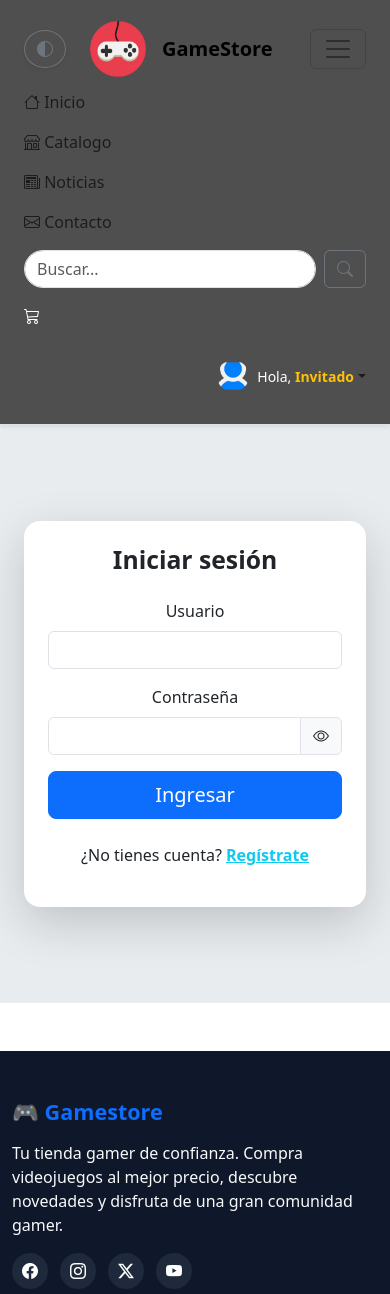
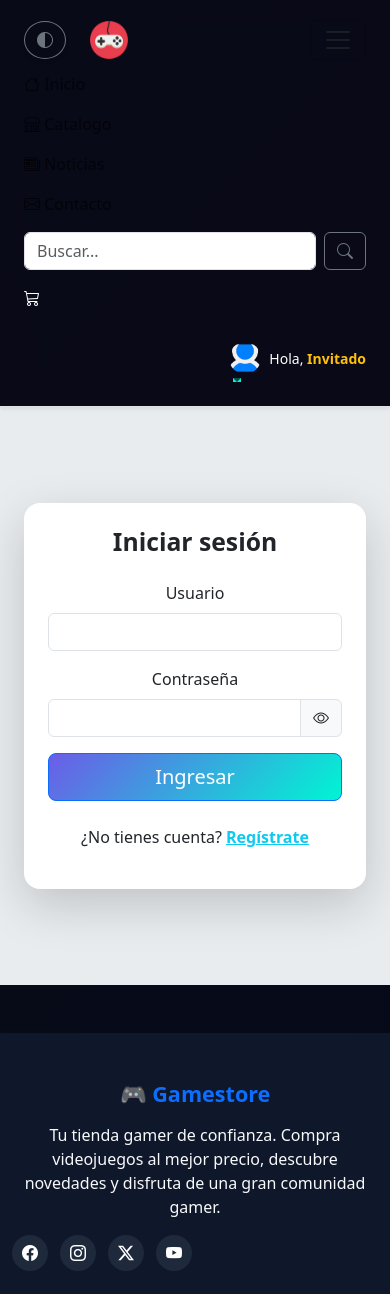
Before and after one commit to maoruV/tienda-videojuegos, a Django app: a page that uses tienda_videojuegos/templates/base.html in a window 390 px wide, after a click that opens the changed part. Shown: the top 1294 px of the page. Run offline with Django 5.2, Linux system fonts and the light colour scheme.

Commit message:
prueba cambio

```diff
--- a/tienda_videojuegos/static/css/style.css
+++ b/tienda_videojuegos/static/css/style.css
@@ -1,11 +1,30 @@
+:root {
+    --color-bg: #0b0f1a;
+    --color-card: #111827;
+    --color-primary: #6c5ce7;
+    --color-secondary: #00f5d4;
+    --color-accent: #ff3cac;
+    --color-text: #e5e7eb;
+}
+
+/* MODO OSCURO GLOBAL */
+body {
+    background: linear-gradient(135deg, #0b0f1a, #020617);
+    color: var(--color-text);
+    font-family: 'Segoe UI', Tahoma, Geneva, Verdana, sans-serif;
+}
+
 /* NAVBAR GLASS */
 .navbar-glass {
+    backdrop-filter: blur(14px);
+    background: rgba(10, 10, 25, 0.85);
+    border-bottom: 1px solid rgba(255, 255, 255, 0.05);
+}
 
-    backdrop-filter: blur(12px);
-    background: rgba(20, 20, 20, 0.75);
-    transition: all 0.35s ease;
-    z-index: 1030;
-
+/* Glow effect */
+.navbar-brand span {
+    color: var(--color-secondary);
+    text-shadow: 0 0 8px rgba(0, 245, 212, 0.6);
 }
 
 /* NAVBAR cuando haces scroll */
@@ -19,6 +38,27 @@
 
     box-shadow: 0 5px 20px rgba(0, 0, 0, 0.4);
 
+}
+
+* {
+    scroll-behavior: smooth;
+}
+
+/* Fade al cargar */
+.fade-in {
+    animation: fadeIn 0.8s ease-in;
+}
+
+@keyframes fadeIn {
+    from {
+        opacity: 0;
+        transform: translateY(15px);
+    }
+
+    to {
+        opacity: 1;
+        transform: translateY(0);
+    }
 }
 
 /* Logo animado */
@@ -39,31 +79,36 @@
 /* LINKS */
 
 .nav-link {
-
-    font-weight: 500;
-    transition: all .2s ease;
-
+    position: relative;
 }
 
-.nav-link:hover {
+.nav-link::after {
+    content: "";
+    position: absolute;
+    width: 0%;
+    height: 2px;
+    bottom: 0;
+    left: 0;
+    background: var(--color-secondary);
+    transition: 0.3s;
+}
 
-    color: #0dcaf0;
-    transform: translateY(-1px);
-
+.nav-link:hover::after {
+    width: 100%;
 }
 
 /* BOTONES */
 
-.icon-btn {
-
-    transition: all .2s ease;
-
+.btn-primary {
+    background: linear-gradient(135deg, #6c5ce7, #00f5d4);
+    border: none;
+    color: #000;
+    font-weight: bold;
 }
 
-.icon-btn:hover {
-
-    transform: scale(1.1);
-
+.btn-primary:hover {
+    transform: scale(1.05);
+    box-shadow: 0 0 12px rgba(0, 245, 212, 0.7);
 }
 
 /* BUSCADOR */
@@ -73,6 +118,7 @@
     border-radius: 20px;
 
 }
+
 
 /* ===============================
   FOOTER
@@ -214,3 +260,48 @@
 .toast.bg-info {
     background-color: #0062FF !important;
 }
+
+/* =========================================================
+   RESPONSIVE
+========================================================= */
+
+/* Tablets */
+@media (max-width: 992px) {
+
+    .navbar-brand span {
+        display: none;
+        /* oculta texto en tablet */
+    }
+
+    .logo-navbar {
+        width: 45px;
+    }
+
+    .search-input {
+        width: 100%;
+    }
+}
+
+/* Celulares */
+@media (max-width: 576px) {
+
+    .logo-navbar {
+        width: 38px;
+    }
+
+    .navbar {
+        padding: 0.5rem;
+    }
+
+    .nav-link {
+        font-size: 0.9rem;
+    }
+
+    .card img {
+        height: 160px;
+    }
+
+    footer {
+        text-align: center;
+    }
+}
--- a/tienda_videojuegos/static/js/script.js
+++ b/tienda_videojuegos/static/js/script.js
@@ -33,13 +33,32 @@ function togglePassword(fieldId) {
     }
 }
 
+// EFECTO NAVBAR AL HACER SCROLL
+window.addEventListener("scroll", function () {
+    const navbar = document.getElementById("mainNavbar");
+
+    if (window.scrollY > 50) {
+        navbar.classList.add("navbar-scrolled");
+    } else {
+        navbar.classList.remove("navbar-scrolled");
+    }
+});
+
 // Mensajes flotantes
 document.addEventListener("DOMContentLoaded", function () {
-    const toastElList = [].slice.call(document.querySelectorAll('.toast'));
+
+    const toastElList = document.querySelectorAll('.toast');
+
     toastElList.forEach(function (toastEl) {
+
+        console.log("Toast encontrado:", toastEl); // DEBUG
+
         const toast = new bootstrap.Toast(toastEl, {
-            delay: 3000
+            delay: 3000,
+            autohide: true
         });
+
         toast.show();
     });
+
 });
--- a/tienda_videojuegos/templates/base.html
+++ b/tienda_videojuegos/templates/base.html
@@ -9,10 +9,11 @@
     <title>{% block title %}Tienda de Videojuegos{% endblock %}</title>
 
     <!-- CSS -->
+    <link rel="stylesheet" href="{% static 'css/style.css' %}">
     <link href="https://cdn.jsdelivr.net/npm/bootstrap@5.3.8/dist/css/bootstrap.min.css" rel="stylesheet"
         integrity="sha384-sRIl4kxILFvY47J16cr9ZwB07vP4J8+LH7qKQnuqkuIAvNWLzeN8tE5YBujZqJLB" crossorigin="anonymous">
     <link rel="stylesheet" href="https://cdn.jsdelivr.net/npm/bootstrap-icons@1.13.1/font/bootstrap-icons.min.css">
-    <link rel="stylesheet" href="{% static 'css/style.css' %}">
+
 
     <!-- SCRIPTS -->
     <script src="https://cdn.jsdelivr.net/npm/bootstrap@5.3.8/dist/js/bootstrap.bundle.min.js"></script>
@@ -199,7 +200,7 @@
     {% if messages %}
     <div id="toast-container" class="toast-container position-fixed bottom-0 end-0 p-3" style="z-index: 2000;">
         {% for message in messages %}
-        <div class="toast align-items-center border-0 mb-2 show
+        <div class="toast align-items-center border-0   mb-2
           {% if message.tags == 'success' %}bg-success{% endif %}
           {% if message.tags == 'error' %}bg-danger{% endif %}
           {% if message.tags == 'warning' %}bg-warning{% endif %}
```
